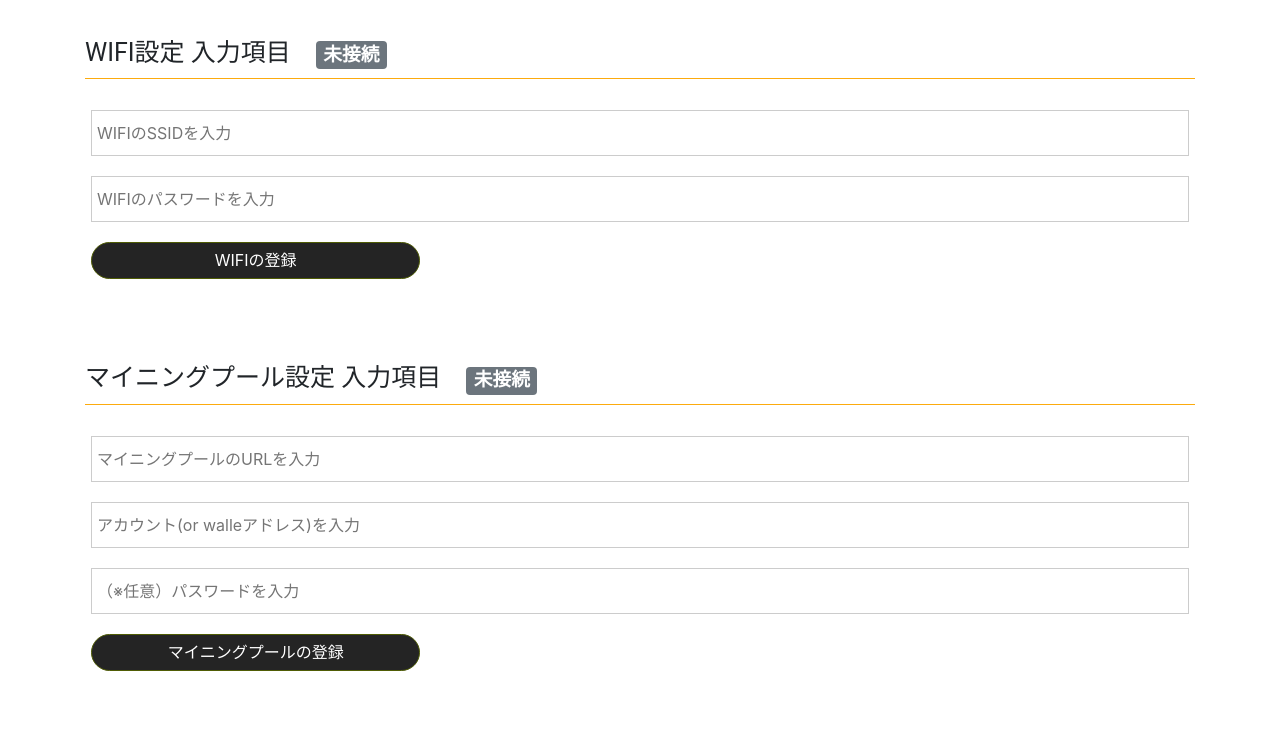
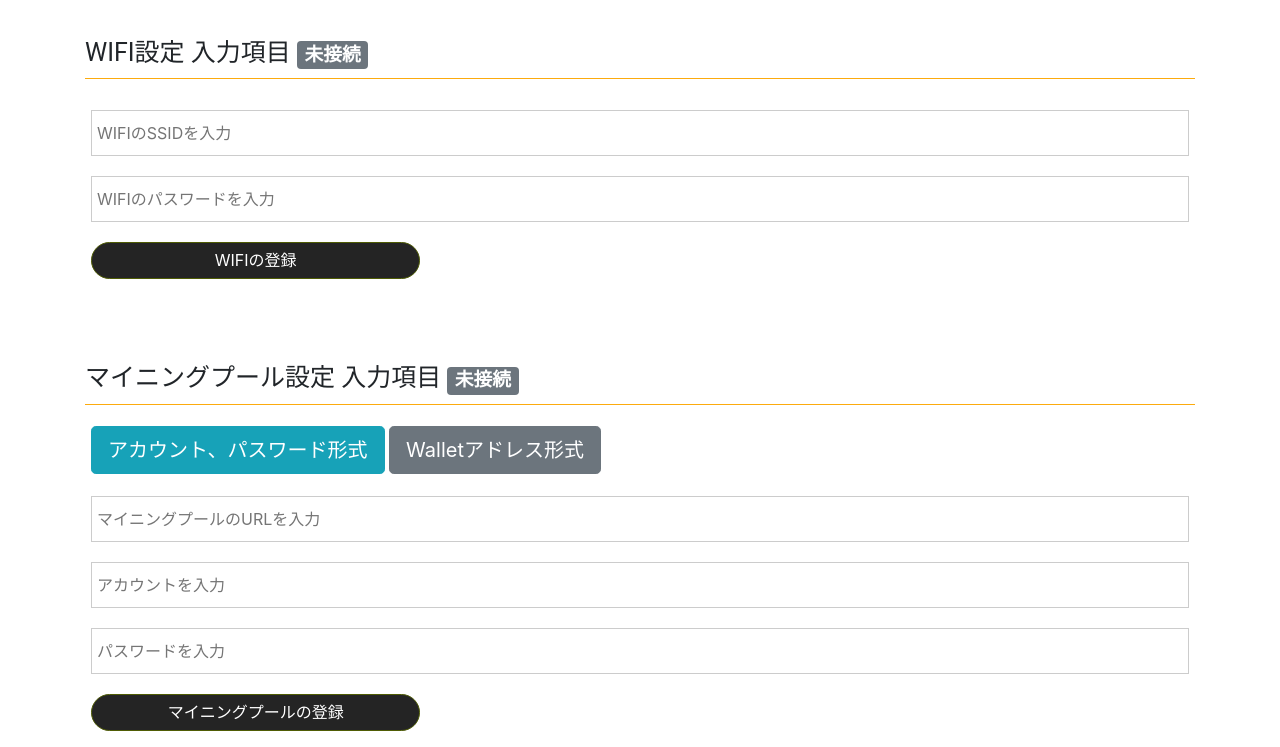
Before and after one commit to fukaoi/gridseed-gui, a plain HTML site: page public/index.html in a window 1280 px wide. Shown: the part 170-917 px from the top of the page. Before the commit the page ends 857 px from the top, so only its background shows below. Drawn offline with nearby package versions, Linux system fonts and the light colour scheme.

Commit message:
modified

```diff
--- a/public/index.html
+++ b/public/index.html
@@ -15,13 +15,16 @@
   <!------ Include the above in your HEAD tag ---------->
 
   <div class="container" style="margin-top: 100px">
-    <h1>Gridseed GUI<strong> - ASIC mining machine for scrypt algorism - </strong></h1>
+    <h1>Gridseed GUI
+      <strong> - ASIC mining machine for scrypt algorism - </strong>
+    </h1>
     <div class="row">
       <div class="col-md-12">
 
         <div class="form_main">
           <h4 class="heading">
-                <strong>Wifi設定 </strong> 入力項目　<div class="badge badge-secondary">未接続</div>
+            <strong>Wifi設定 </strong> 入力項目
+            <div class="badge badge-secondary">未接続</div>
           </h4>
           <div class="form">
             <form action="contact_send_mail.php" method="post" id="contactFrm" name="contactFrm">
@@ -31,16 +34,24 @@
             </form>
           </div>
         </div>
-        <br/><br/>
+        <br/>
+        <br/>
         <div class="form_main">
           <h4 class="heading">
-            <strong>マイニングプール設定 </strong> 入力項目　<div class="badge badge-secondary">未接続</div>
+            <strong>マイニングプール設定 </strong> 入力項目
+            <div class="badge badge-secondary">未接続</div>
           </h4>
+
+          <div class="form">
+              <a href="" class="btn btn-lg btn-info" disabled>アカウント、パスワード形式</a>
+              <a href="" class="btn btn-secondary btn-lg" disabled>Walletアドレス形式</a>
+          </div>
+
           <div class="form">
             <form action="contact_send_mail.php" method="post" id="contactFrm" name="contactFrm">
               <input type="text" required="" placeholder="マイニングプールのURLを入力" value="" name="name" class="txt">
-              <input type="text" required="" placeholder="アカウント(or walleアドレス)を入力" value="" name="mob" class="txt">
-              <input type="text" required="" placeholder="（※任意）パスワードを入力" value="" name="email" class="txt">
+              <input type="text" required="" placeholder="アカウントを入力" value="" name="mob" class="txt">
+              <input type="text" required="" placeholder="パスワードを入力" value="" name="email" class="txt">
               <input type="submit" value="マイニングプールの登録" name="submit" class="txt2">
             </form>
           </div>
```
Lines whose indentation alone changed are shown as unchanged.
